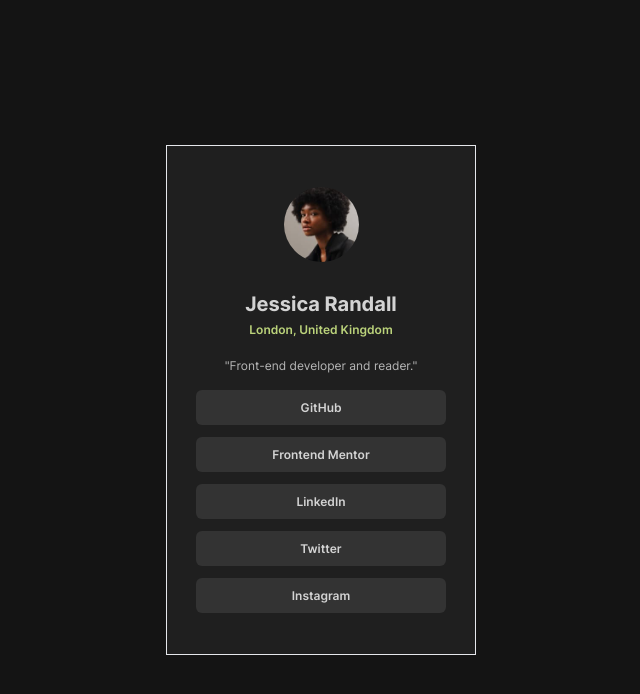
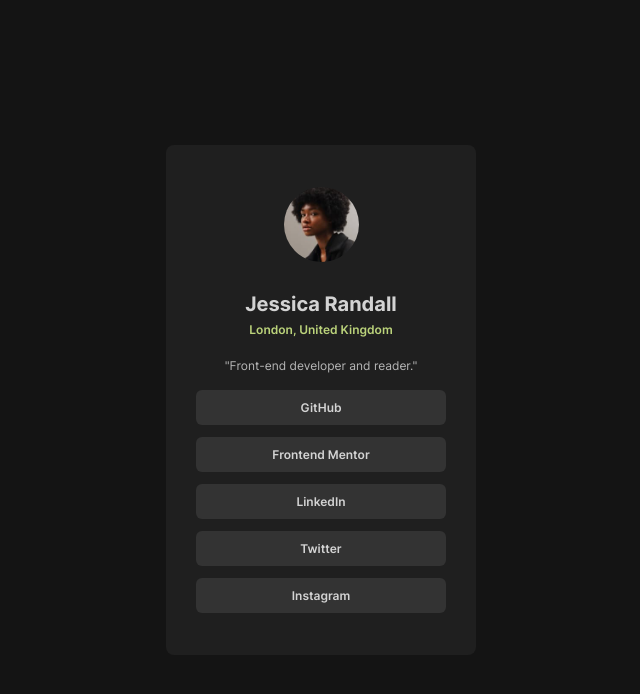
Before and after one commit to mehrnaz98/social-link-profile, a Vue app: page / in a window 1280 px wide. Shown: the top 694 px of the page, without its empty margins (319-959 px from the left). Built offline with nearby package versions, Linux system fonts and the light colour scheme.

Commit message:
Apply border radius for the card

```diff
--- a/src/components/BaseCard.vue
+++ b/src/components/BaseCard.vue
@@ -1,6 +1,6 @@
 <template>
   <section
-    class="bg-[#1F1F1F] font-inter border w-[310px] h-[510px] flex flex-col justify-center items-center text-center"
+    class="bg-[#1F1F1F] font-inter border-none rounded-lg w-[310px] h-[510px] flex flex-col justify-center items-center text-center"
   >
     <div class="flex flex-col justify-center items-center">
       <img
```
